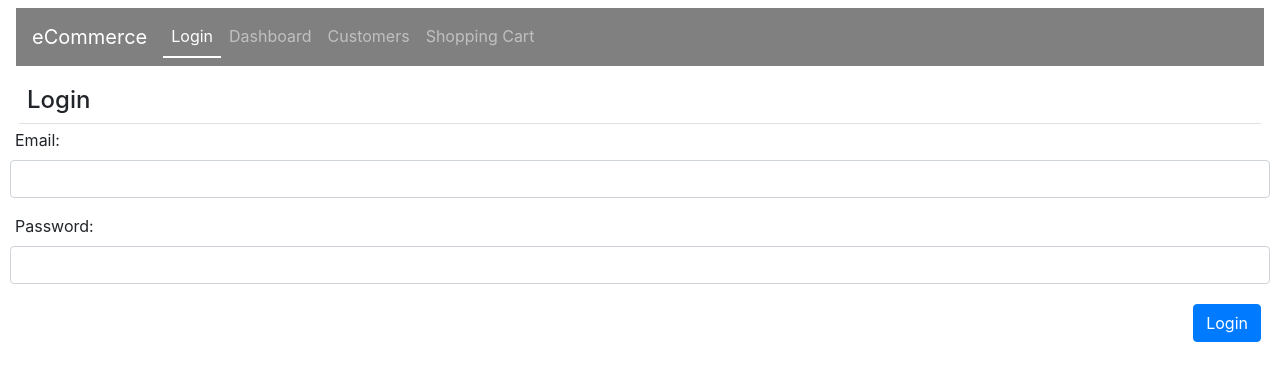
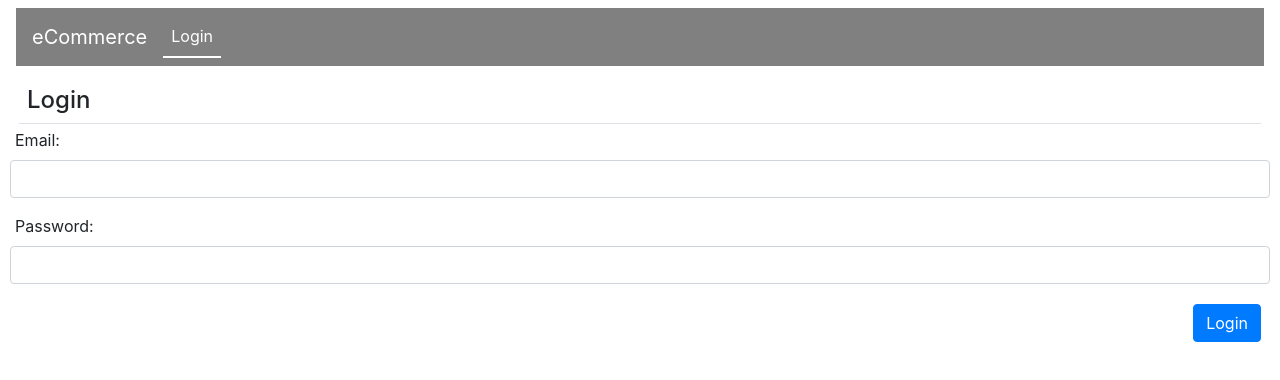
Before and after one commit to kvenkatvarma/ReactRepo, a React (Create React App) app: page / in a window 1280 px wide. Shown: the top 380 px of the page. Built offline with nearby package versions, Linux system fonts and the light colour scheme.

Commit message:
Render Links Conditionally

```diff
--- a/src/App.jsx
+++ b/src/App.jsx
@@ -7,11 +7,17 @@ import { Route, Switch,BrowserRouter } from "react-router-dom";
 import CustomersList from "./CustomersList"
 import NoMatchPage from "./NoMatchPage"
 export default class App extends Component{
+  constructor(props){
+    super(props);
+    this.state={
+      isLoggedIn:false
+    };
+  }
    render(){
     return(
 
       <BrowserRouter>
-      <NavBar />
+      <NavBar isLoggedIn = {this.state.isLoggedIn}/>
       <div className="container-fluid">
       <Switch>  {/* Use Switch to wrap your Route components */}
         <Route path="/" exact component={Login} />  {/* Use the `component` prop in React Router v5 */}
--- a/src/NavBar.jsx
+++ b/src/NavBar.jsx
@@ -14,21 +14,22 @@ render(){
     <div className="collapse navbar-collapse" id="navbarSupportedContent">
       <ul className="navbar-nav me-auto mb-2 mb-lg-0">
 
-        <li className="nav-item">
+      {!this.props.isLoggedIn ? ( <li className="nav-item">
           <NavLink className="nav-link" activeClassName="active" exact to="/">Login</NavLink>
-        </li>
+        </li>  ) :"" }
 
-         <li className="nav-item">
+
+        {this.props.isLoggedIn ? ( <li className="nav-item">
           <NavLink className="nav-link" activeClassName="active"  to="/dashboard">Dashboard</NavLink>
-        </li>
+        </li> ):"" }
 
-        <li className="nav-item">
+        {this.props.isLoggedIn ? ( <li className="nav-item">
           <NavLink className="nav-link" activeClassName="active"  to="/customers">Customers</NavLink>
-        </li>
+        </li>):""}
 
-         <li className="nav-item">
+        {this.props.isLoggedIn ? (  <li className="nav-item">
           <NavLink className="nav-link" activeClassName="active" to="/cart">Shopping Cart</NavLink>
-        </li>
+        </li>  ):""}
 
       </ul>
     </div>
```
